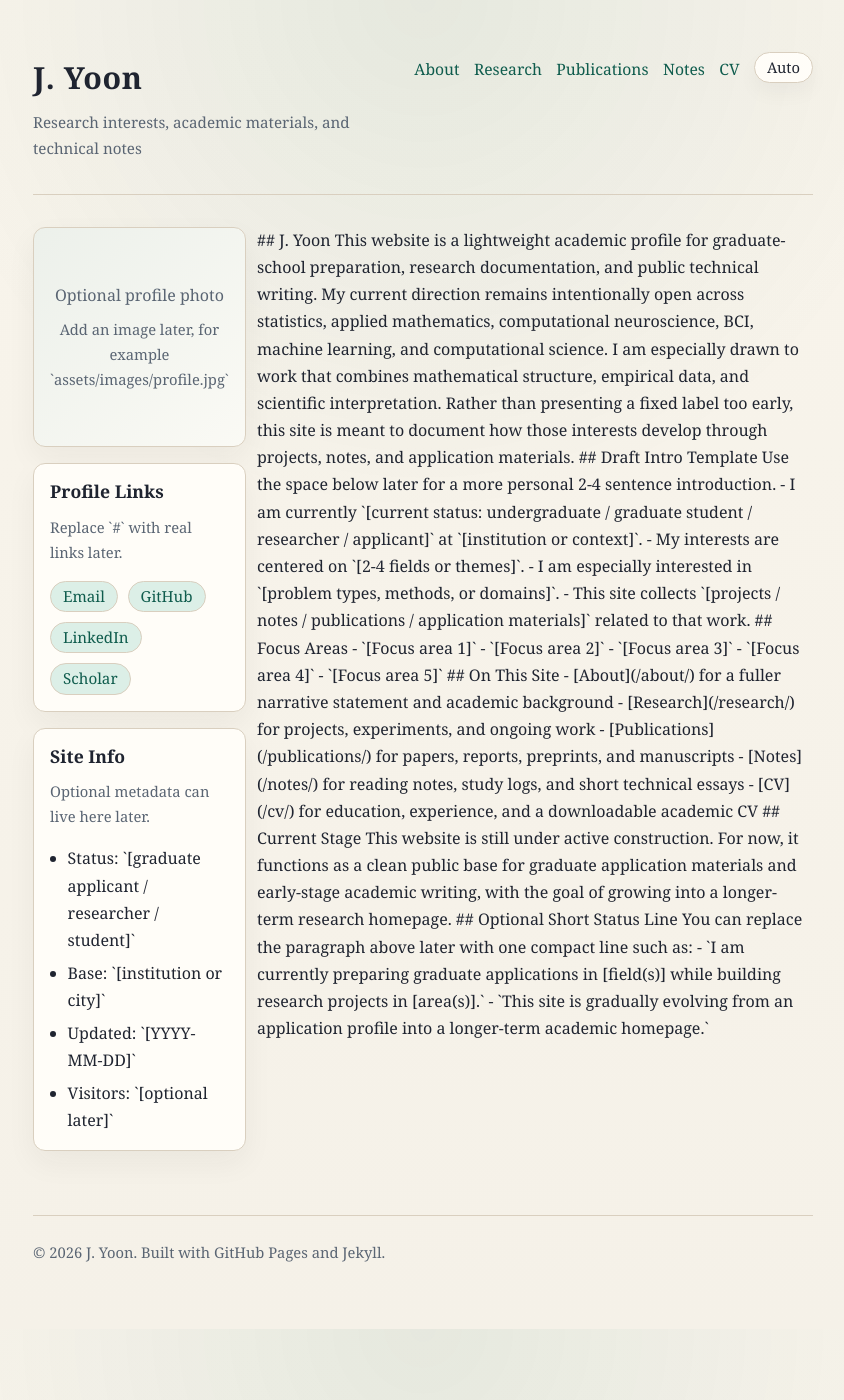
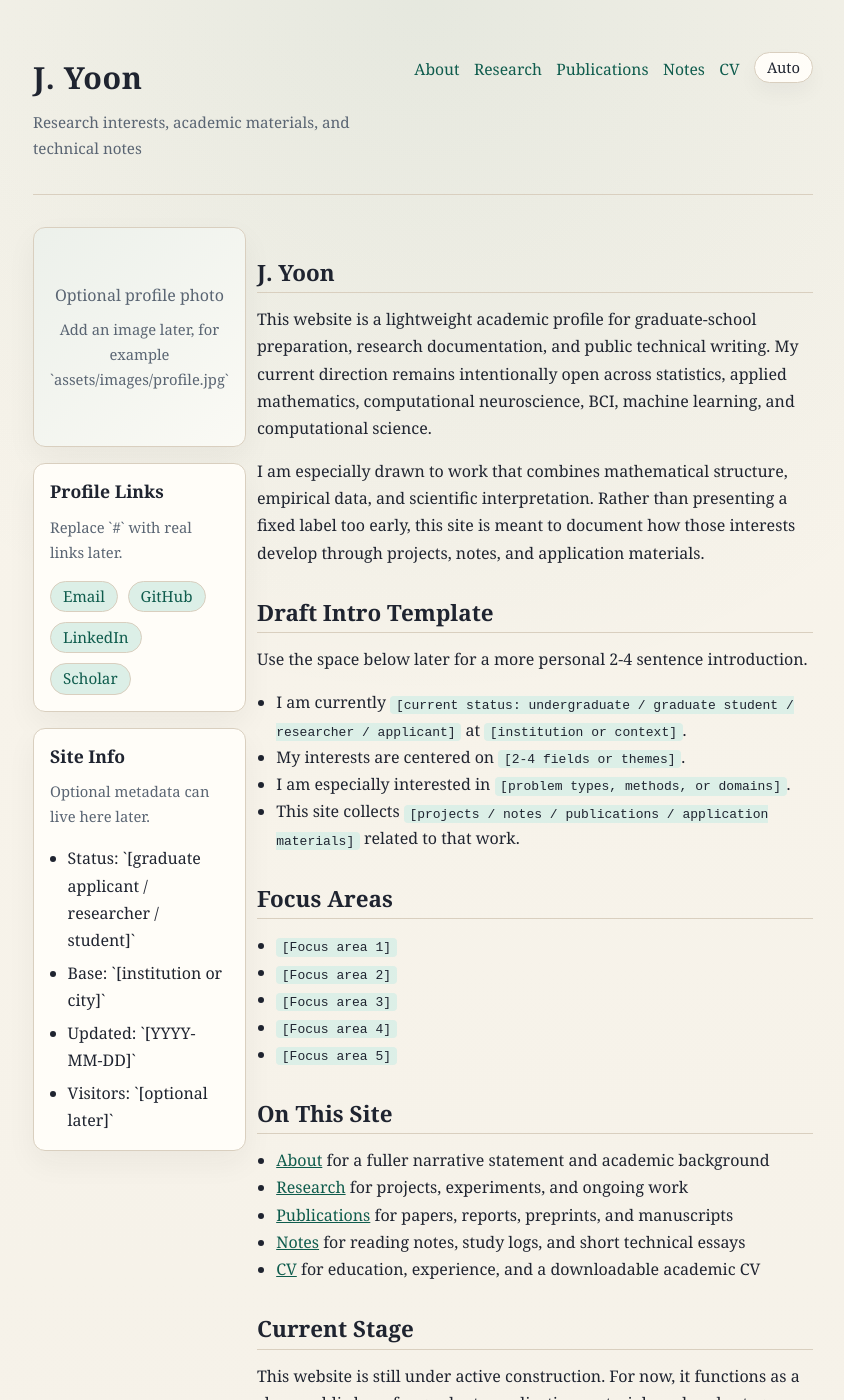
Before and after one commit to J-Y00N/j-y00n.github.io, a Jekyll site: the page built from index.md, in a window 1280 px wide and 1400 px high. Shown: the whole window, without its empty margins (217-1061 px from the left). Built offline with Jekyll 4.4.1, drawn with Linux system fonts in a browser that asks for light colours; some of the changed text lies outside the part shown.

Commit message:
fix: restore markdown rendering in homepage text column

```diff
--- a/index.md
+++ b/index.md
@@ -28,7 +28,7 @@ title: Home
       </ul>
     </div>
   </aside>
-  <div class="profile-copy">
+  <div class="profile-copy" markdown="1">
 ## J. Yoon
 
 <!-- Replace the paragraphs below with a short real introduction once ready. -->
```
